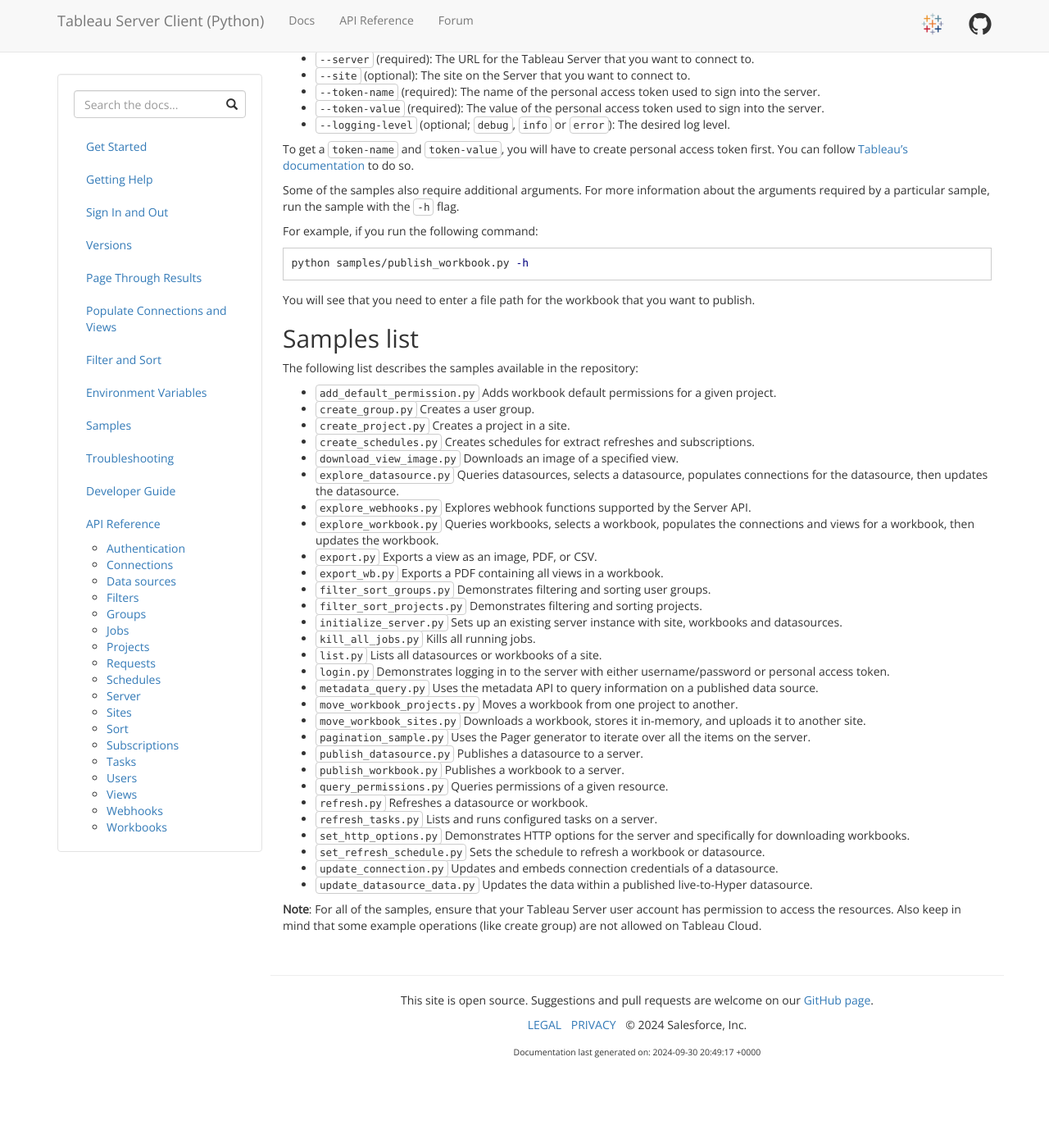
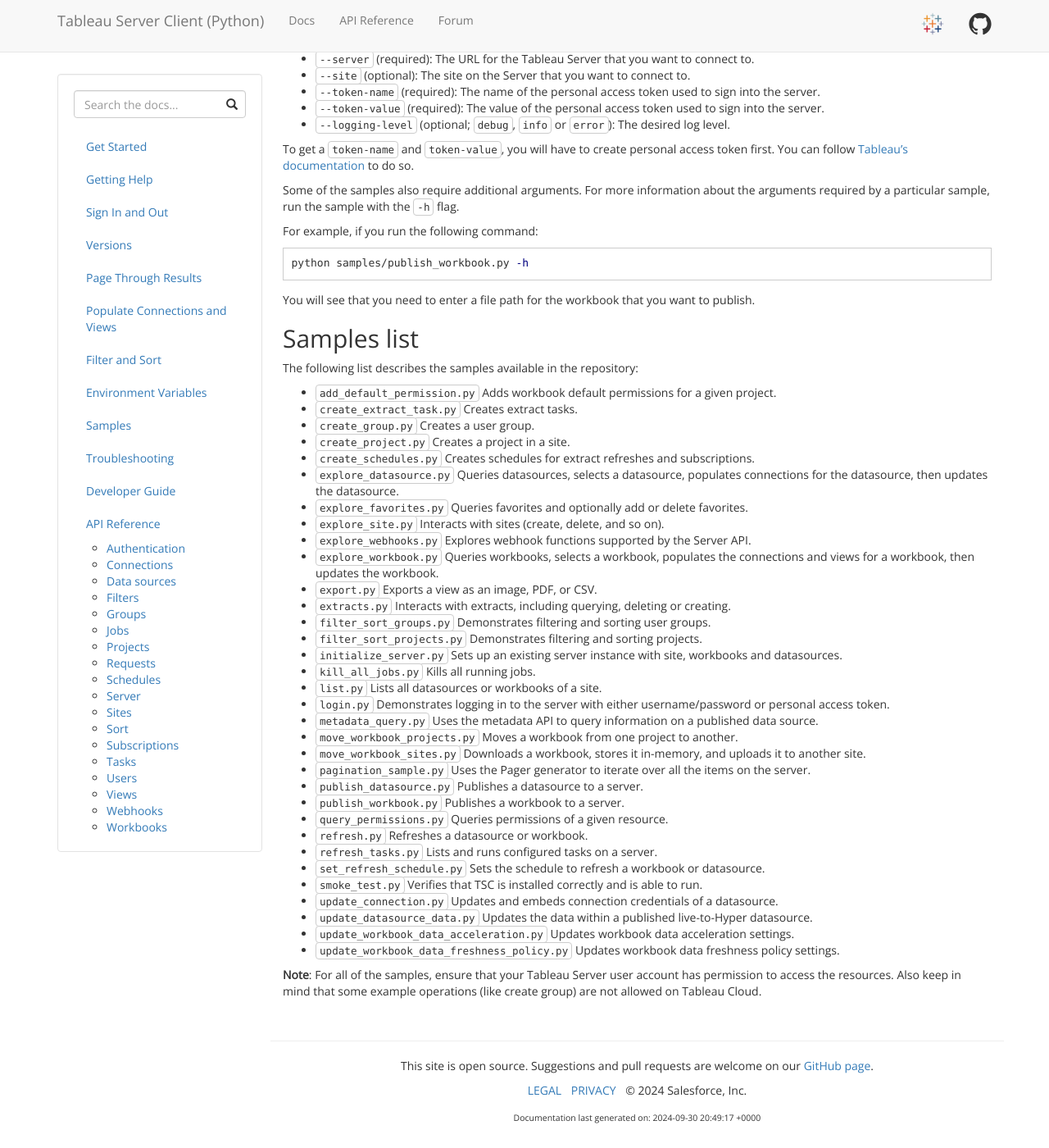
Before and after one commit to tableau/server-client-python, a Jekyll site: the page built from docs/samples.md, in a window 1280 px wide and 1400 px high, scrolled down 382 px. Shown: the whole window at 82% size. Built offline with Jekyll 4.4.1, drawn with Linux system fonts in a browser that asks for light colours; before the commit the page ends 1702 px from its top, so only the background shows below that.

Commit message:
Update samples list to match current file set

```diff
--- a/docs/samples.md
+++ b/docs/samples.md
@@ -41,15 +41,17 @@
 The following list describes the samples available in the repository:
 
 * `add_default_permission.py` Adds workbook default permissions for a given project.
+* `create_extract_task.py` Creates extract tasks.
 * `create_group.py` Creates a user group.
 * `create_project.py` Creates a project in a site.
 * `create_schedules.py` Creates schedules for extract refreshes and subscriptions.
-* `download_view_image.py` Downloads an image of a specified view.
 * `explore_datasource.py` Queries datasources, selects a datasource, populates connections for the datasource, then updates the datasource.
+* `explore_favorites.py` Queries favorites and optionally add or delete favorites.
+* `explore_site.py` Interacts with sites (create, delete, and so on).
 * `explore_webhooks.py` Explores webhook functions supported by the Server API.
 * `explore_workbook.py` Queries workbooks, selects a workbook, populates the connections and views for a workbook, then updates the workbook.
 * `export.py` Exports a view as an image, PDF, or CSV.
-* `export_wb.py` Exports a PDF containing all views in a workbook.
+* `extracts.py` Interacts with extracts, including querying, deleting or creating.
 * `filter_sort_groups.py` Demonstrates filtering and sorting user groups.
 * `filter_sort_projects.py` Demonstrates filtering and sorting projects.
 * `initialize_server.py` Sets up an existing server instance with site, workbooks and datasources.
@@ -65,9 +67,11 @@
 * `query_permissions.py` Queries permissions of a given resource.
 * `refresh.py` Refreshes a datasource or workbook.
 * `refresh_tasks.py` Lists and runs configured tasks on a server.
-* `set_http_options.py` Demonstrates HTTP options for the server and specifically for downloading workbooks.
 * `set_refresh_schedule.py` Sets the schedule to refresh a workbook or datasource.
+* `smoke_test.py` Verifies that TSC is installed correctly and is able to run.
 * `update_connection.py` Updates and embeds connection credentials of a datasource.
 * `update_datasource_data.py` Updates the data within a published live-to-Hyper datasource.
+* `update_workbook_data_acceleration.py` Updates workbook data acceleration settings.
+* `update_workbook_data_freshness_policy.py` Updates workbook data freshness policy settings.
 
 **Note**: For all of the samples, ensure that your Tableau Server user account has permission to access the resources. Also keep in mind that some example operations (like create group) are not allowed on Tableau Cloud.
```
Also changed, not shown: 1 other file.
